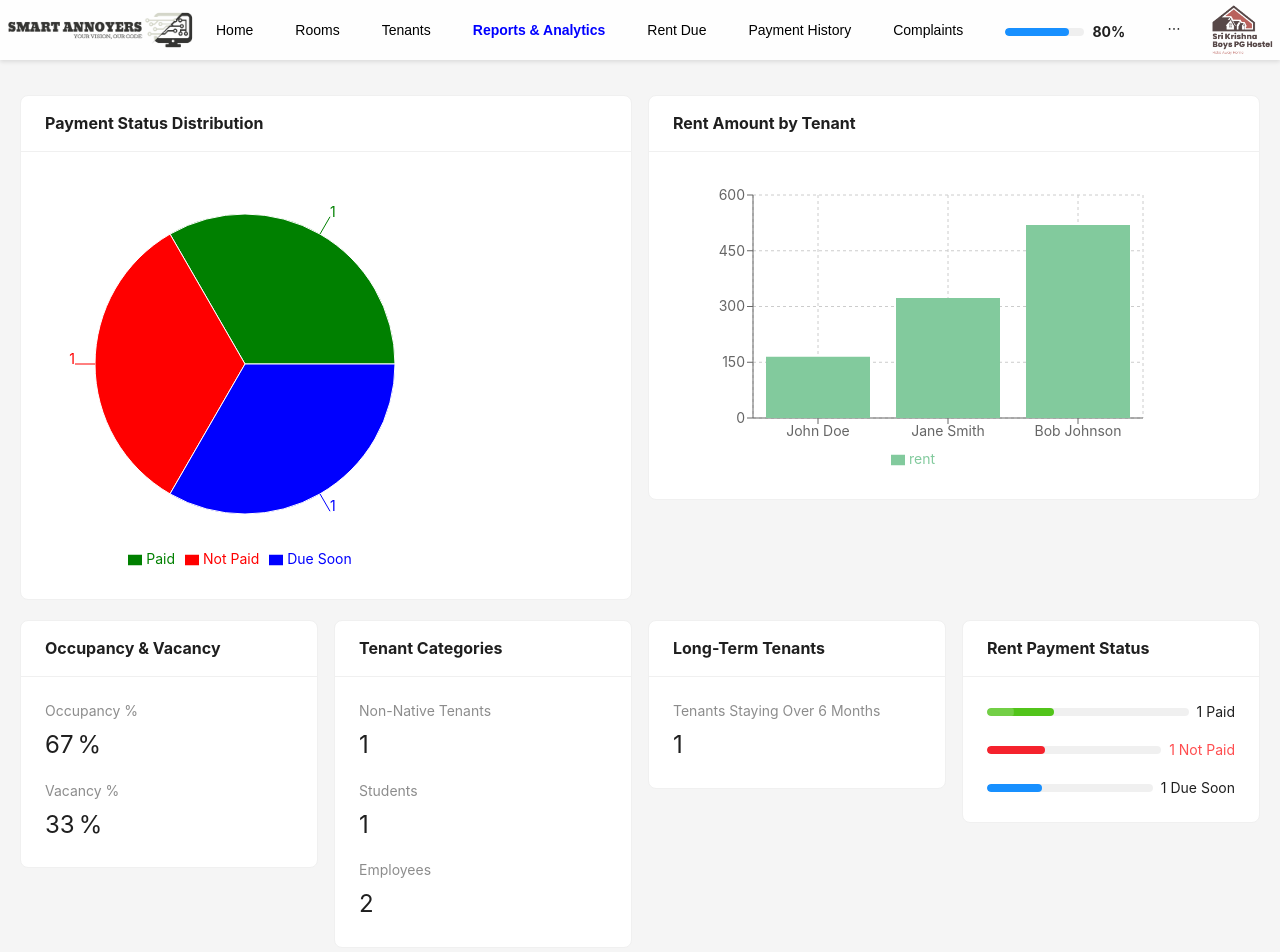
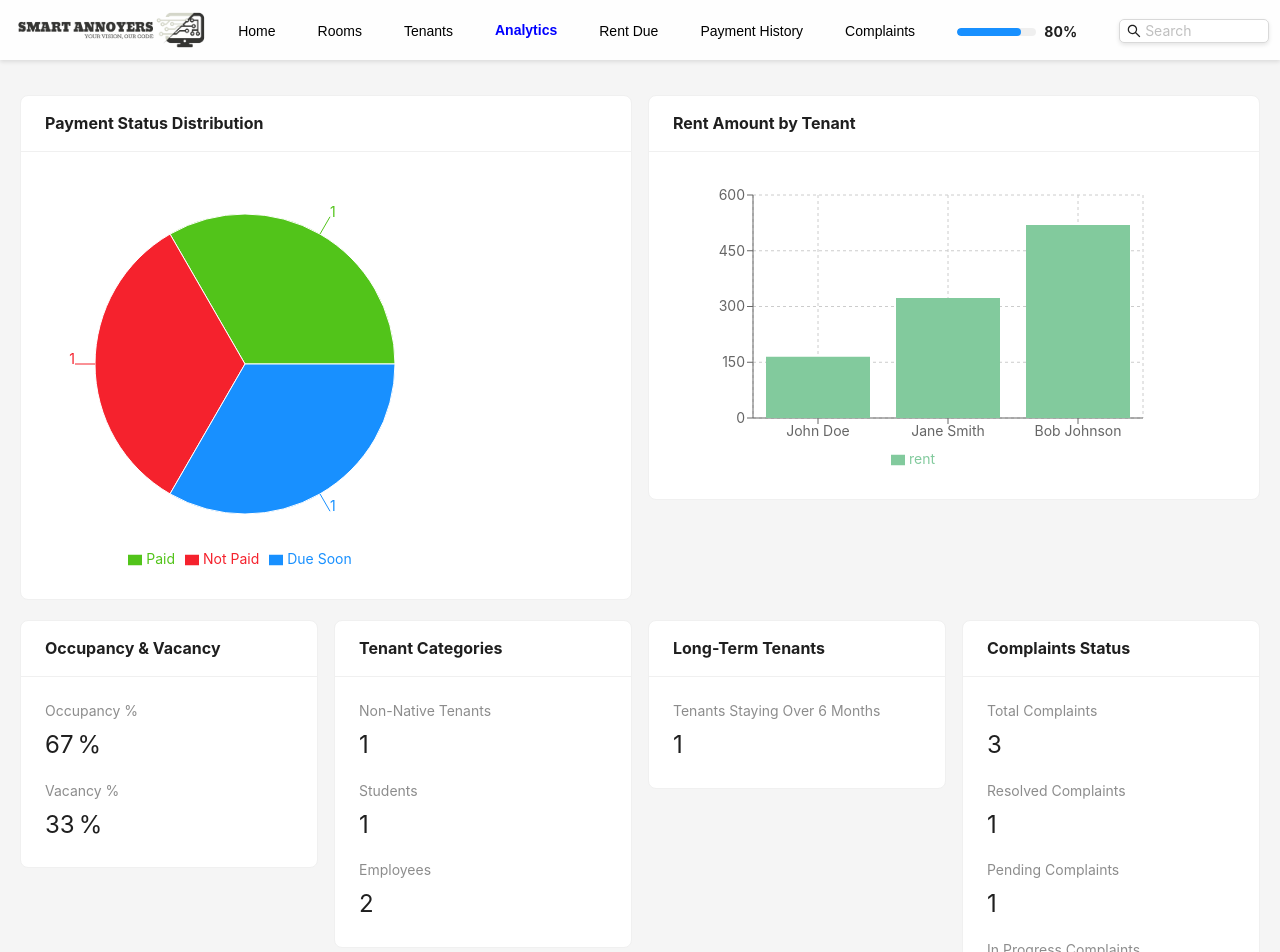
Before and after one commit to Project-Bujz1/Hotel-Management-app, a React (Vite) app: page /reports in a window 1280 px wide. Shown: the top 952 px of the page. Built offline with nearby package versions, Linux system fonts and the light colour scheme.

Commit message:
Reports and Analytics

```diff
--- a/src/Components/ComplaintsList.jsx
+++ b/src/Components/ComplaintsList.jsx
@@ -56,7 +56,7 @@ const initialComplaints = [
   },
 ];
 
-const statusColors = {
+export const statusColors = {
   Pending: "red",
   "In Progress": "blue",
   Completed: "green",
--- a/src/Components/MainMenu.jsx
+++ b/src/Components/MainMenu.jsx
@@ -63,12 +63,13 @@
         alignItems: "center",
         overflow: "hidden",
         boxShadow: "0 2px 4px rgba(0, 0, 0, 0.1)",
+        padding: "0 10px", // Added padding to avoid elements touching the edges
       }}
     >
       <img
         src={logo}
         alt="Logo"
-          style={{ height: "50px", width: "200px", cursor: "pointer" }}
+        style={{ height: "50px", width: "auto", cursor: "pointer", flexShrink: 0 }}
         onClick={() => navigate("/home")}
       />
       <Menu
@@ -78,17 +79,19 @@
           backgroundColor: "transparent",
           flex: 1,
           display: "flex",
+          alignItems: "center",
           fontFamily: "Playfair, Montserrat, sans-serif",
           borderBottom: "none",
           fontWeight: "bold",
           fontSize: "14px",
           margin: 0,
+          padding: "0 10px", // Added padding to ensure space around elements
         }}
       >
         <Menu.Item key="home" style={getMenuItemStyle(selectedKeys, "home")} onClick={() => navigate("/home")}>Home</Menu.Item>
         <Menu.Item key="rooms" style={getMenuItemStyle(selectedKeys, "rooms")} onClick={() => navigate("/rooms")}>Rooms</Menu.Item>
         <Menu.Item key="tenants" style={getMenuItemStyle(selectedKeys, "tenants")} onClick={() => navigate("/tenants")}>Tenants</Menu.Item>
-          <Menu.Item key="reports" style={getMenuItemStyle(selectedKeys, "reports")} onClick={() => navigate("/reports")}>Reports & Analytics</Menu.Item>
+        <Menu.Item key="reports" style={getMenuItemStyle(selectedKeys, "reports")} onClick={() => navigate("/reports")}>Analytics</Menu.Item>
         <Menu.Item key="rentDue" style={getMenuItemStyle(selectedKeys, "rentDue")} onClick={() => navigate("/rentDue")}>Rent Due</Menu.Item>
         <Menu.Item key="paymentHistory" style={getMenuItemStyle(selectedKeys, "paymentHistory")} onClick={() => navigate("/paymentHistory")}>Payment History</Menu.Item>
         <Menu.Item key="complaints" style={getMenuItemStyle(selectedKeys, "complaints")} onClick={() => navigate("/complaints")}>Complaints</Menu.Item>
@@ -98,7 +101,7 @@
           </Menu.Item>
         </Tooltip>
         <Menu.Item key="search" style={{ display: "flex", alignItems: "center", fontSize: "14px", color: "black", marginLeft: "auto", marginRight: "10px" }}>
-            <Input prefix={<SearchOutlined style={{ width: "100%" }} />} placeholder="Search" size="small" style={{ width: "100%", borderRadius: "5px", boxShadow: "0 2px 4px rgba(0, 0, 0, 0.1)" }} />
+          <Input prefix={<SearchOutlined />} placeholder="Search" size="small" style={{ width: "150px", borderRadius: "5px", boxShadow: "0 2px 4px rgba(0, 0, 0, 0.1)" }} />
         </Menu.Item>
         <Menu.Item key="profile" style={getMenuItemStyle(selectedKeys, "profile")} icon={<UserOutlined />} onClick={() => navigate("/profile")}>Profile</Menu.Item>
         <Menu.Item key="options" style={{ fontSize: "14px", color: "black", marginRight: "10px" }} onClick={handleDrawerOpen}>
@@ -108,7 +111,7 @@
       <img
         src={orgLogo}
         alt="Organization Logo"
-          style={{ height: "60px", margin: "10px", cursor: "pointer" }}
+        style={{ height: "60px", marginLeft: "auto", cursor: "pointer", flexShrink: 0 }}
         onClick={handleLogoClick}
       />
 
--- a/src/Components/ReportsAndAnalytics.jsx
+++ b/src/Components/ReportsAndAnalytics.jsx
@@ -1,7 +1,7 @@
 import React from 'react';
 import { Card, Row, Col, Statistic, Progress } from 'antd';
 import { PieChart, Pie, BarChart, Bar, XAxis, YAxis, Tooltip, Legend, CartesianGrid, Cell } from 'recharts';
-import { statusColors } from './RentDueList'; // Ensure this import aligns with where statusColors are defined
+import { statusColors } from './ComplaintsList'; // Make sure this aligns with your actual statusColors import
 
 // Example data
 const rentData = [
@@ -10,6 +10,18 @@ const rentData = [
   { key: '3', name: 'Bob Johnson', roomNumber: '103', status: 'Due Soon', dueDate: '2024-07-18', modeOfPayment: 'Cheque', isNonNative: false, category: 'Employee', stayDuration: 90 },
   // Add more data as needed
 ];
+
+// Complaints Data
+const complaintsData = [
+  { key: '1', roomNumber: '101', complaint: 'Leaking faucet', status: 'Pending' },
+  { key: '2', roomNumber: '102', complaint: 'Broken window', status: 'In Progress' },
+  { key: '3', roomNumber: '103', complaint: 'No hot water', status: 'Completed' },
+  // Add more data as needed
+];
+
+// Rooms Data
+const totalRooms = 6;
+const occupiedRooms = 4;
 
 // Transform data for Pie Chart
 const statusCounts = rentData.reduce((acc, tenant) => {
@@ -21,6 +33,13 @@ const pieData = Object.keys(statusCounts).map(status => ({
   name: status,
   value: statusCounts[status]
 }));
+
+// Define colors for each status
+const paymentStatusColors = {
+  Paid: '#52c41a', // Green
+  'Not Paid': '#f5222d', // Red
+  'Due Soon': '#1890ff', // Blue
+};
 
 // Transform data for Bar Chart
 const barData = rentData.map(tenant => ({
@@ -38,7 +57,14 @@ const studentTenants = rentData.filter(tenant => tenant.category === 'Student').
 const employeeTenants = rentData.filter(tenant => tenant.category === 'Employee').length;
 const longTermTenants = rentData.filter(tenant => tenant.stayDuration > 180).length;
 
-const occupancyPercentage = Math.round((totalTenants - nonNativeTenants) / totalTenants * 100);
+const complaintsRaised = complaintsData.length;
+const complaintsResolved = complaintsData.filter(c => c.status === 'Completed').length;
+const complaintsPending = complaintsData.filter(c => c.status === 'Pending').length;
+const complaintsInProgress = complaintsData.filter(c => c.status === 'In Progress').length;
+
+const totalRoomsCapacity = totalRooms;
+const vacantRooms = totalRooms - occupiedRooms;
+const occupancyPercentage = Math.round((occupiedRooms / totalRoomsCapacity) * 100);
 const vacancyPercentage = 100 - occupancyPercentage;
 
 const ReportsAndAnalytics = () => {
@@ -54,11 +80,10 @@ const ReportsAndAnalytics = () => {
                 dataKey="value"
                 nameKey="name"
                 outerRadius={150}
-                fill="#8884d8"
                 label
               >
                 {pieData.map((entry, index) => (
-                  <Cell key={`cell-${index}`} fill={statusColors[entry.name] || '#8884d8'} />
+                  <Cell key={`cell-${index}`} fill={paymentStatusColors[entry.name] || '#8884d8'} />
                 ))}
               </Pie>
               <Tooltip />
@@ -110,6 +135,15 @@ const ReportsAndAnalytics = () => {
         </Col>
 
         <Col span={24} md={12} lg={6}>
+          <Card title="Complaints Status">
+            <Statistic title="Total Complaints" value={complaintsRaised} />
+            <Statistic title="Resolved Complaints" value={complaintsResolved} style={{ marginTop: '16px' }} />
+            <Statistic title="Pending Complaints" value={complaintsPending} style={{ marginTop: '16px' }} />
+            <Statistic title="In Progress Complaints" value={complaintsInProgress} style={{ marginTop: '16px' }} />
+          </Card>
+        </Col>
+
+        <Col span={24} md={12} lg={6}>
           <Card title="Rent Payment Status">
             <Progress percent={paidTenants / totalTenants * 100} status="active" strokeColor="#52c41a" format={() => `${paidTenants} Paid`} />
             <Progress percent={notPaidTenants / totalTenants * 100} status="exception" strokeColor="#f5222d" format={() => `${notPaidTenants} Not Paid`} style={{ marginTop: '16px' }} />
```
Lines whose indentation alone changed are shown as unchanged.
